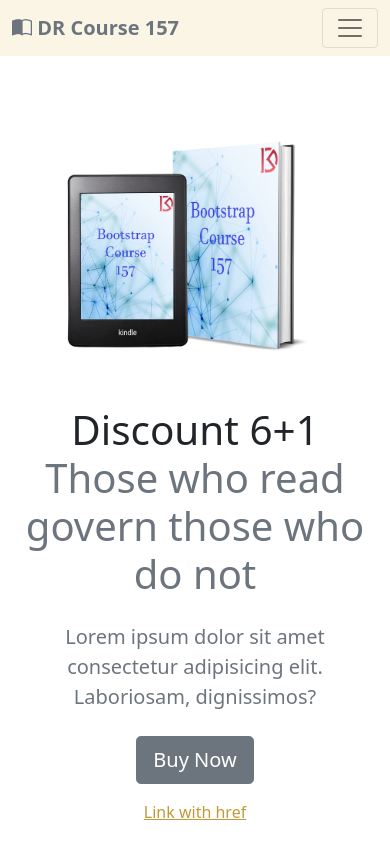
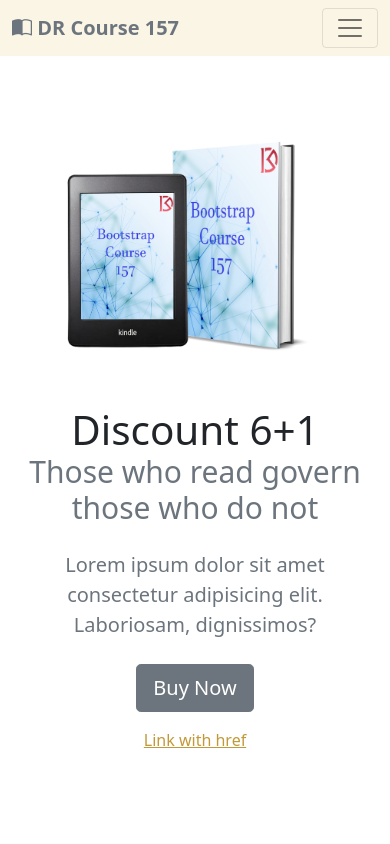
Before and after one commit to Doston-Dev/bootstrap, a website: page index.html in a window 390 px wide. Shown: the top 844 px of the page. Drawn offline with nearby package versions, Linux system fonts and the light colour scheme.

Commit message:
version5

```diff
--- a/index.html
+++ b/index.html
@@ -16,6 +16,14 @@
     }
     .hover-color:hover {
       color: #fff !important;
+    }
+    .f-size-md {
+      font-size: 40px!important;
+    }
+    @media(max-width: 992px){
+      .f-size-md {
+        font-size: 30px!important;
+      }
     }
   </style>
 </head>
@@ -72,7 +80,7 @@
         <div class="col-md-5 order-md-0 text-center text-md-start">
           <h1>
             <div class="display-2">Discount 6+1</div>
-            <div style="font-size: 40px!important;" class="display-5 text-muted">Those who read govern those who do not</div>
+            <div class="display-5 text-muted f-size-md">Those who read govern those who do not</div>
           </h1>
           <p class="lead my-4 text-muted">
             Lorem ipsum dolor sit amet consectetur adipisicing elit. Laboriosam, dignissimos?
```
